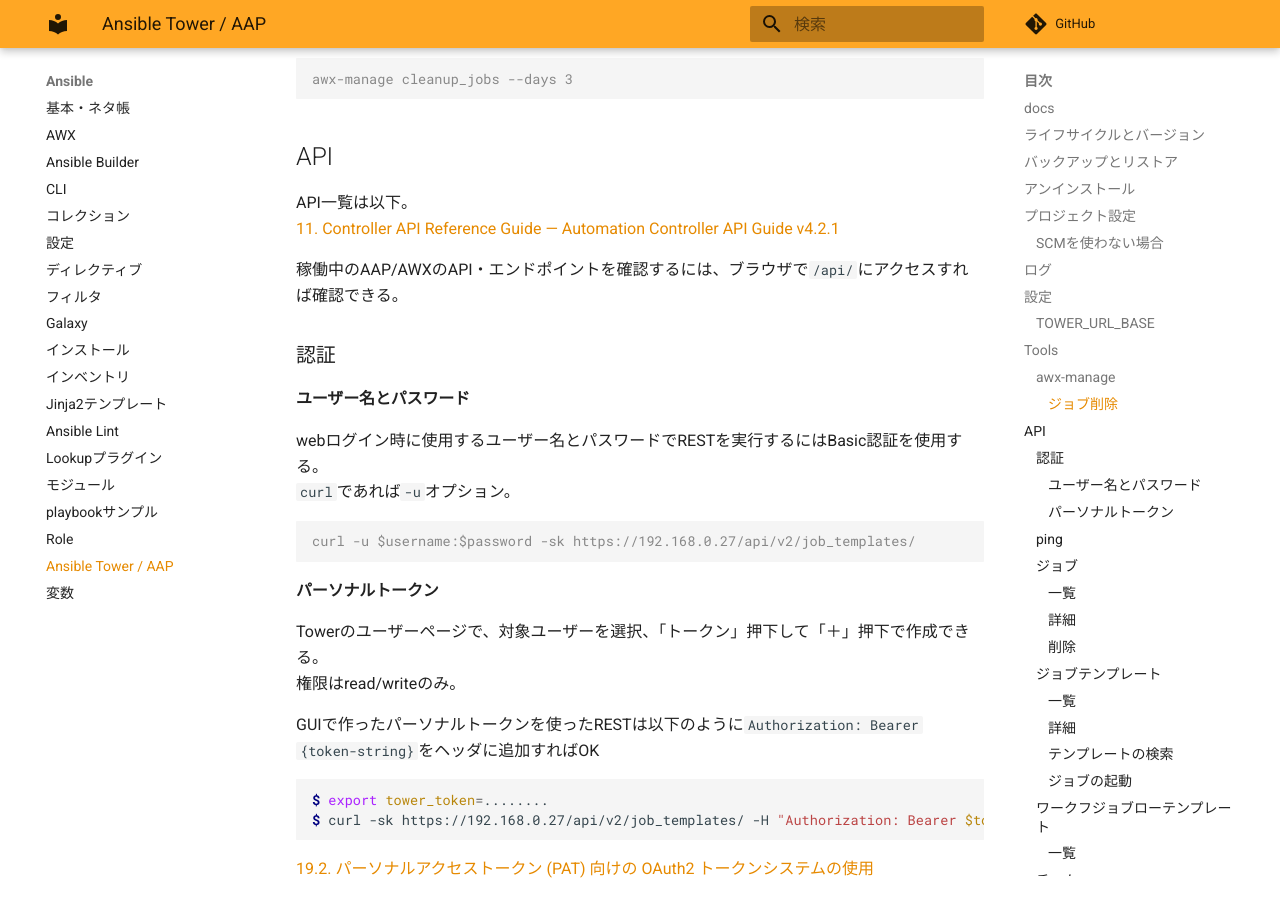
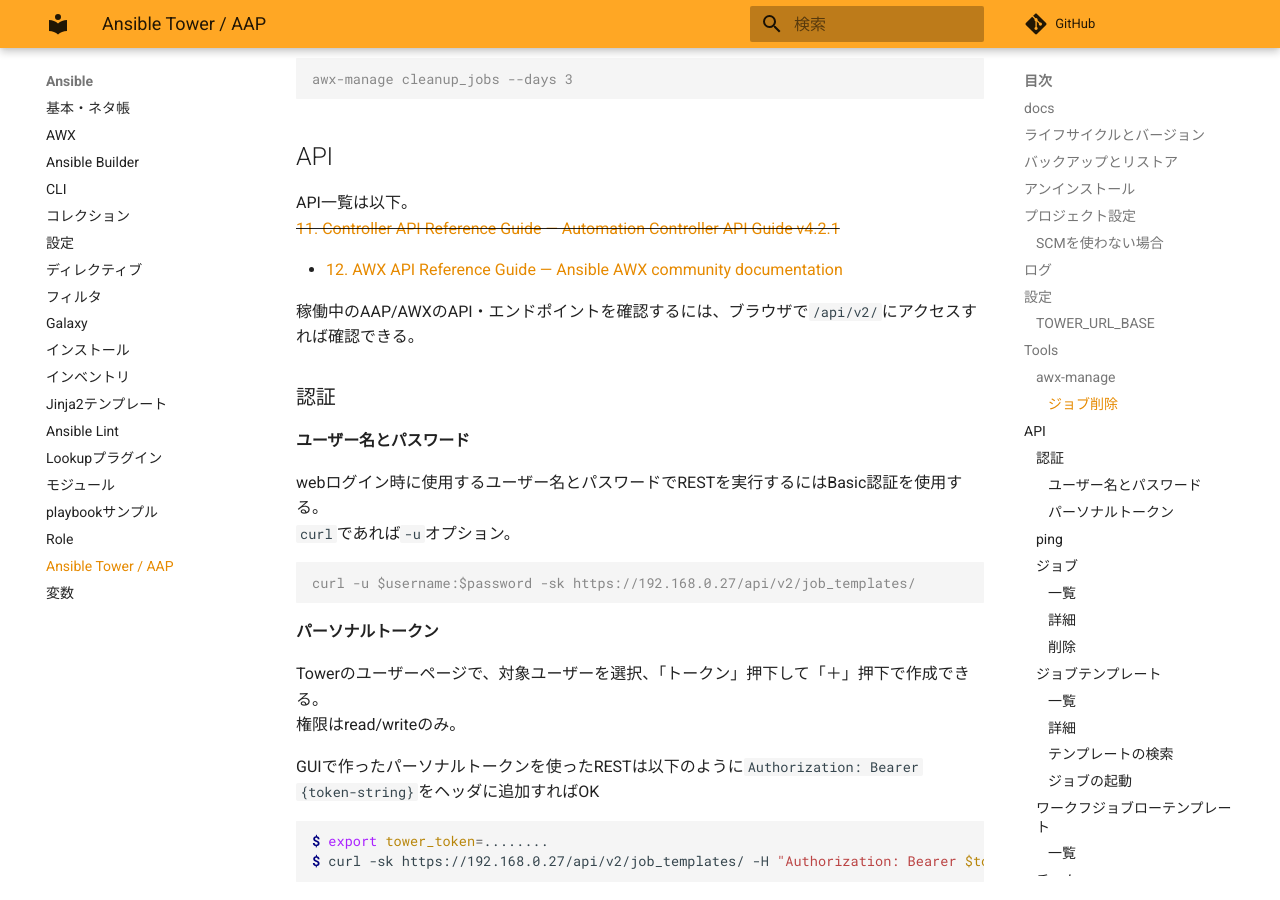
Before and after one commit to zaki-lknr/docs, an MkDocs documentation site: the page built from docs/Ansible/tower.md, in a window 1280 px wide and 900 px high, scrolled down 2499 px. Built offline with MkDocs 1.6.1 and Material for MkDocs 9.7.7, drawn with Linux system fonts in a browser that asks for light colours; comment, search, counter and statistics services are not loaded.

Commit message:
fix: ansible/tower: API一覧のリンク修正

```diff
--- a/docs/Ansible/tower.md
+++ b/docs/Ansible/tower.md
@@ -91,9 +91,11 @@ awx-manage cleanup_jobs --days 3
 ## API
 
 API一覧は以下。
-[11. Controller API Reference Guide — Automation Controller API Guide v4.2.1](https://docs.ansible.com/automation-controller/latest/html/controllerapi/api_ref.html)
+~~[11. Controller API Reference Guide — Automation Controller API Guide v4.2.1](https://docs.ansible.com/automation-controller/latest/html/controllerapi/api_ref.html)~~
 
-稼働中のAAP/AWXのAPI・エンドポイントを確認するには、ブラウザで`/api/`にアクセスすれば確認できる。
+- [12. AWX API Reference Guide — Ansible AWX community documentation](https://ansible.readthedocs.io/projects/awx/en/latest/rest_api/api_ref.html)
+
+稼働中のAAP/AWXのAPI・エンドポイントを確認するには、ブラウザで`/api/v2/`にアクセスすれば確認できる。
 
 ### 認証
 
```
